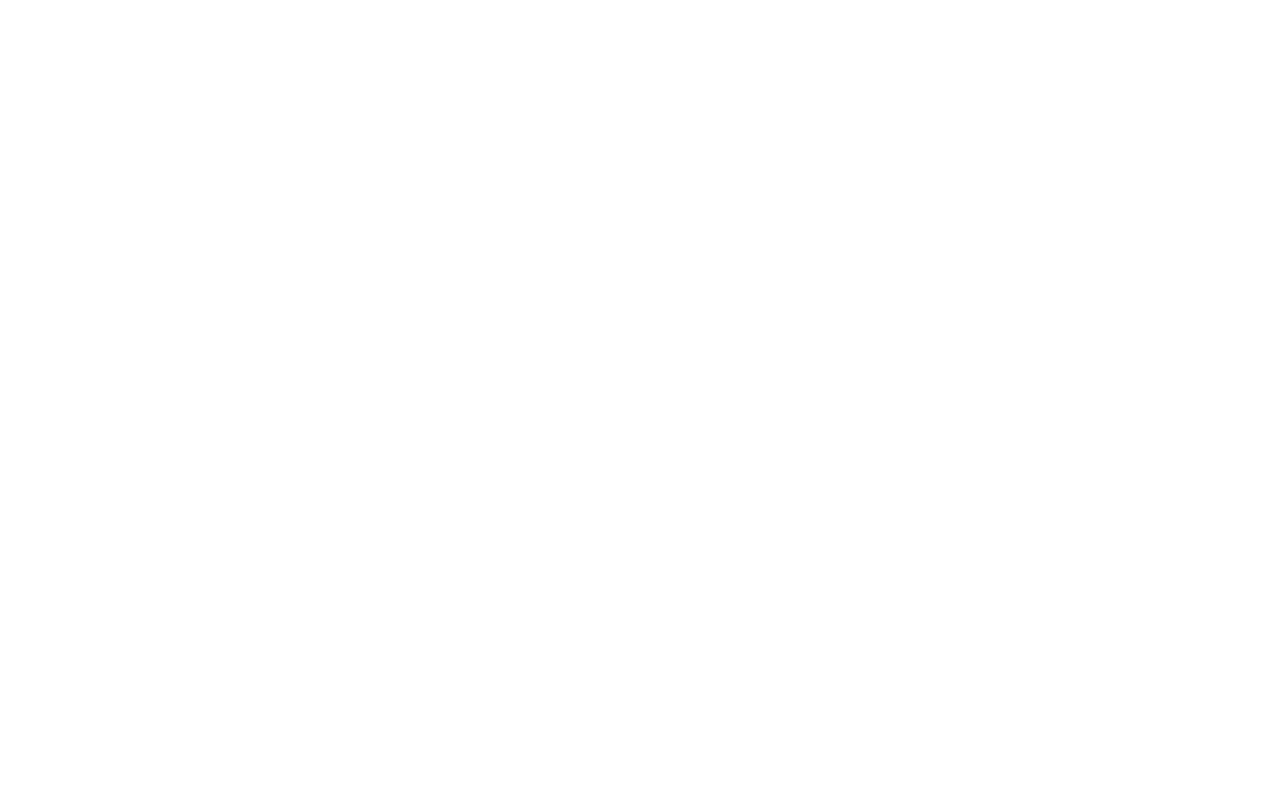
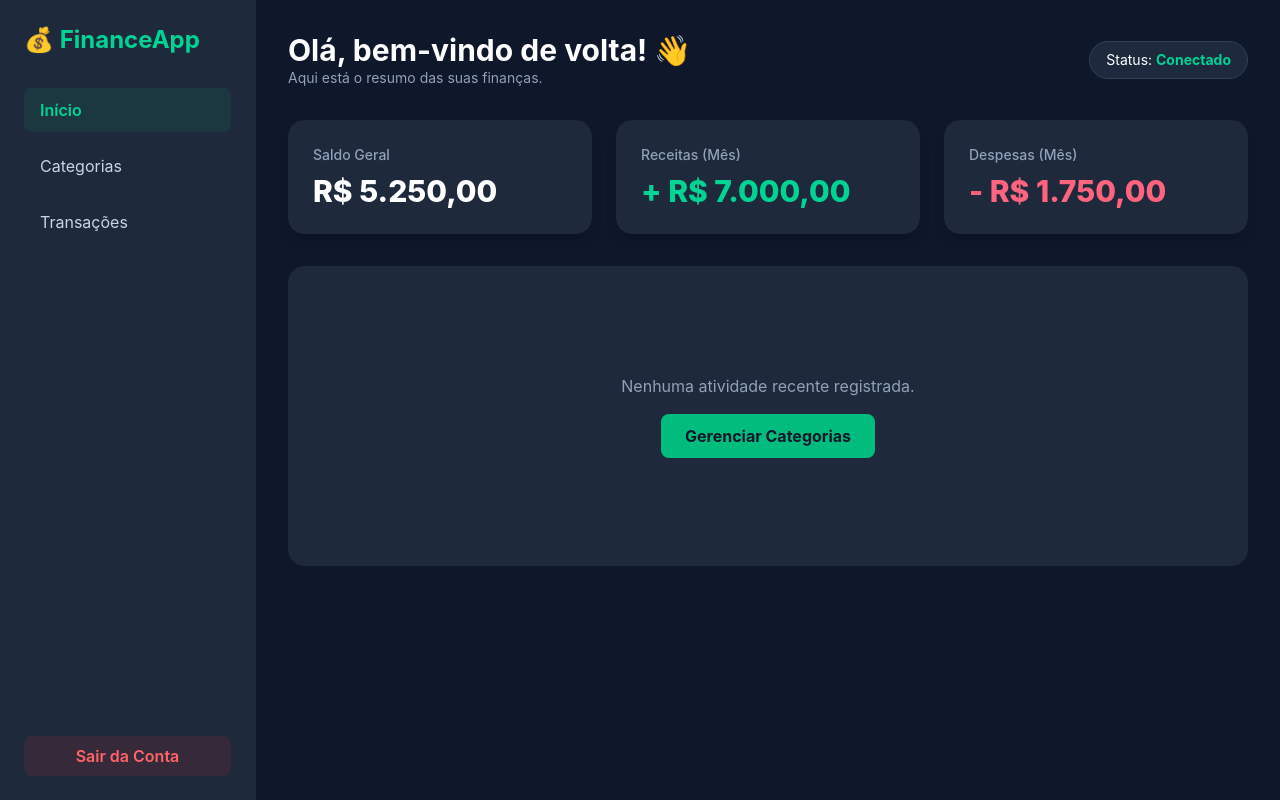
Before and after one commit to alnsimao/api_financeiro, a React (Vite) app in the folder finance-web/: page /dashboard in a window 1280 px wide. Before the commit this address had no page. Built offline with nearby package versions, Linux system fonts and the light colour scheme; sample sign-in values are in the browser's storage.

Commit message:
feat(Add Dashboard.jsx)

```diff
--- a/finance-web/src/App.jsx
+++ b/finance-web/src/App.jsx
@@ -2,6 +2,7 @@
 import LandingPage from './pages/LandingPage';
 import Login from './pages/Login';
 import Register from './pages/Register';
+import Dashboard from './pages/Dashboard';
 
 function App() {
   return (
@@ -10,6 +11,7 @@
         <Route path="/" element={<LandingPage />} />
         <Route path="/login" element={<Login />} />
         <Route path="/register" element={<Register />} />
+        <Route path="/dashboard" element={<Dashboard />}/>
       </Routes>
     </Router>
   );
--- /dev/null
+++ b/finance-web/src/pages/Dashboard.jsx
@@ -0,0 +1,108 @@
+import { useEffect } from "react";
+import { Link, useNavigate } from "react-router-dom";
+
+function Dashboard() {
+  const navigate = useNavigate();
+
+  // Verifica se o usuário está logado ao carregar a página
+  useEffect(() => {
+    const token = localStorage.getItem('token');
+    if (!token) {
+      navigate('/login');
+    }
+  }, [navigate]);
+
+  // Função simples e limpa para deslogar
+  const handleLogout = () => {
+    localStorage.removeItem('token'); // Remove o token do navegador
+    navigate('/'); // Redireciona para a Landing Page
+  };
+
+  return (
+    <div className="bg-[#0f172a] text-white font-sans min-h-screen flex">
+
+      {/* 1. MENU LATERAL (Sidebar) */}
+      <aside className="w-64 bg-[#1e293b] border-r border-slate-800 flex flex-col justify-between p-6">
+        <div>
+          {/* Logo / Título */}
+          <h2 className="text-2xl font-bold text-emerald-400 mb-8 flex items-center gap-2">
+            💰 FinanceApp
+          </h2>
+
+          {/* Links de Navegação */}
+          <nav className="space-y-3">
+            <Link to="/dashboard" className="block px-4 py-2.5 rounded-lg bg-emerald-500/10 text-emerald-400 font-semibold transition-colors">
+              Início
+            </Link>
+
+            <Link to="/categorias" className="block px-4 py-2.5 rounded-lg text-slate-300 hover:bg-slate-800 hover:text-white transition-colors">
+              Categorias
+            </Link>
+
+            <Link to="/transacoes" className="block px-4 py-2.5 rounded-lg text-slate-300 hover:bg-slate-800 hover:text-white transition-colors">
+              Transações
+            </Link>
+          </nav>
+        </div>
+
+        {/* Botão de Logout */}
+        <button
+          onClick={handleLogout}
+          className="w-full bg-red-500/10 hover:bg-red-500 text-red-400 hover:text-white py-2 px-4 rounded-lg font-semibold transition-all"
+        >
+          Sair da Conta
+        </button>
+      </aside>
+
+      {/* 2. ÁREA CONTEÚDO PRINCIPAL */}
+      <main className="flex-1 p-8">
+
+        {/* Cabeçalho */}
+        <header className="flex justify-between items-center mb-8">
+          <div>
+            <h1 className="text-3xl font-bold">Olá, bem-vindo de volta! 👋</h1>
+            <p className="text-slate-400 text-sm">Aqui está o resumo das suas finanças.</p>
+          </div>
+          <div className="text-sm bg-slate-800 px-4 py-2 rounded-full border border-slate-700">
+            Status: <span className="text-emerald-400 font-bold">Conectado</span>
+          </div>
+        </header>
+
+        {/* 3. CARDS DE RESUMO RÁPIDO */}
+        <div className="grid grid-cols-1 md:grid-cols-3 gap-6 mb-8">
+
+          {/* Card Saldo */}
+          <div className="bg-[#1e293b] p-6 rounded-2xl border border-slate-800 shadow-lg">
+            <p className="text-slate-400 text-sm font-medium">Saldo Geral</p>
+            <h3 className="text-3xl font-extrabold text-white mt-2">R$ 5.250,00</h3>
+          </div>
+
+          {/* Card Receitas */}
+          <div className="bg-[#1e293b] p-6 rounded-2xl border border-slate-800 shadow-lg">
+            <p className="text-slate-400 text-sm font-medium">Receitas (Mês)</p>
+            <h3 className="text-3xl font-extrabold text-emerald-400 mt-2">+ R$ 7.000,00</h3>
+          </div>
+
+          {/* Card Despesas */}
+          <div className="bg-[#1e293b] p-6 rounded-2xl border border-slate-800 shadow-lg">
+            <p className="text-slate-400 text-sm font-medium">Despesas (Mês)</p>
+            <h3 className="text-3xl font-extrabold text-rose-400 mt-2">- R$ 1.750,00</h3>
+          </div>
+
+        </div>
+
+        {/* 4. ESPAÇO PARA O PRÓXIMO CONTEÚDO */}
+        <div className="bg-[#1e293b] p-8 rounded-2xl border border-slate-800 min-h-[300px] flex flex-col items-center justify-center text-center">
+          <p className="text-slate-400 mb-4">Nenhuma atividade recente registrada.</p>
+          <Link to="/categorias" className="bg-emerald-500 hover:bg-emerald-600 text-slate-900 px-6 py-2.5 rounded-lg font-bold transition-all">
+            Gerenciar Categorias
+          </Link>
+        </div>
+
+      </main>
+
+    </div>
+  );
+}
+
+export default Dashboard;
--- a/finance-web/src/pages/Login.jsx
+++ b/finance-web/src/pages/Login.jsx
@@ -1,15 +1,15 @@
-import { Link, useNavigate } from 'react-router-dom'; // Importado useNavigate para te redirecionar após o login
+import { Link, useNavigate } from 'react-router-dom';
 import { useState } from 'react';
 
 function Login() {
   const [email, setEmail] = useState('');
   const [password, setPassword] = useState('');
-  const navigate = useNavigate(); // Hook para redirecionamento automático
+  const navigate = useNavigate();
 
   const handleSubmit = async (e) => {
     e.preventDefault();
 
-    // 1. Corrigido para URL em maiúsculo para coincidir perfeitamente com a chamada do fetch abaixo
+
     const URL = "http://localhost:8080/api/auth/login";
 
     try {
```
